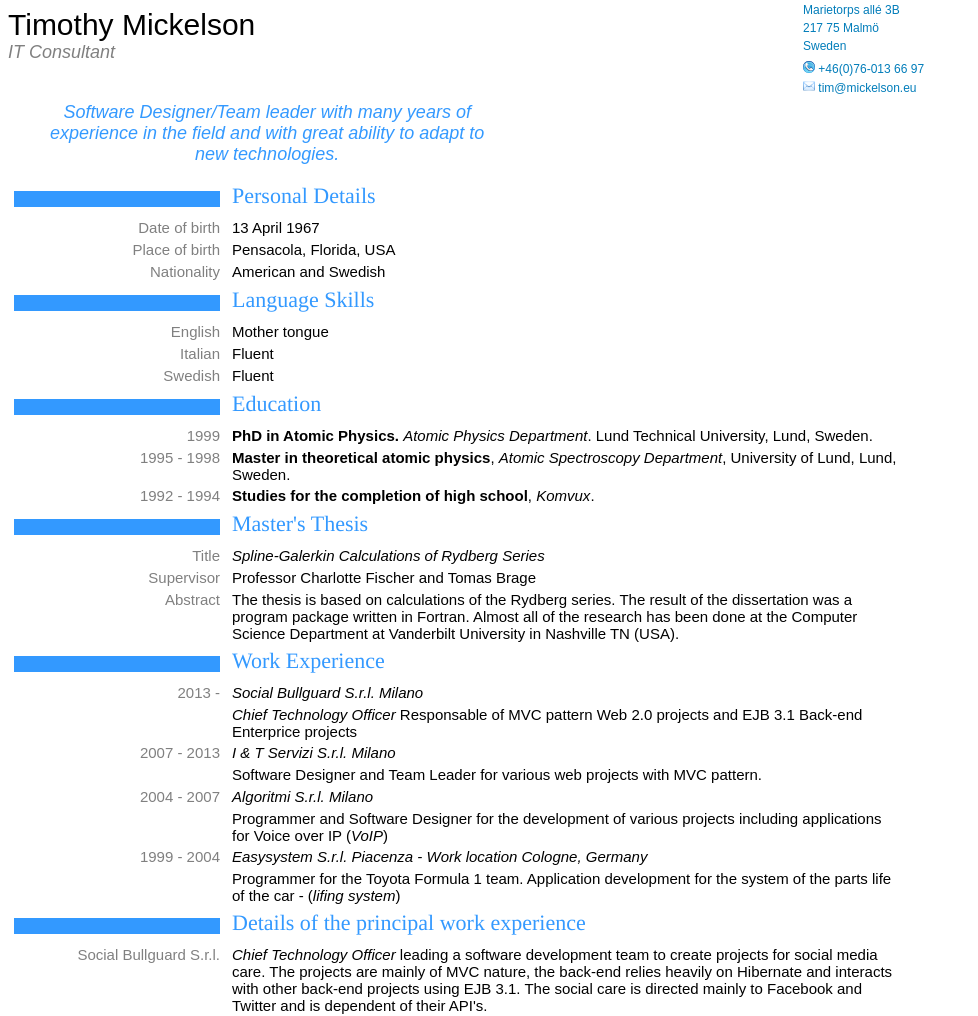
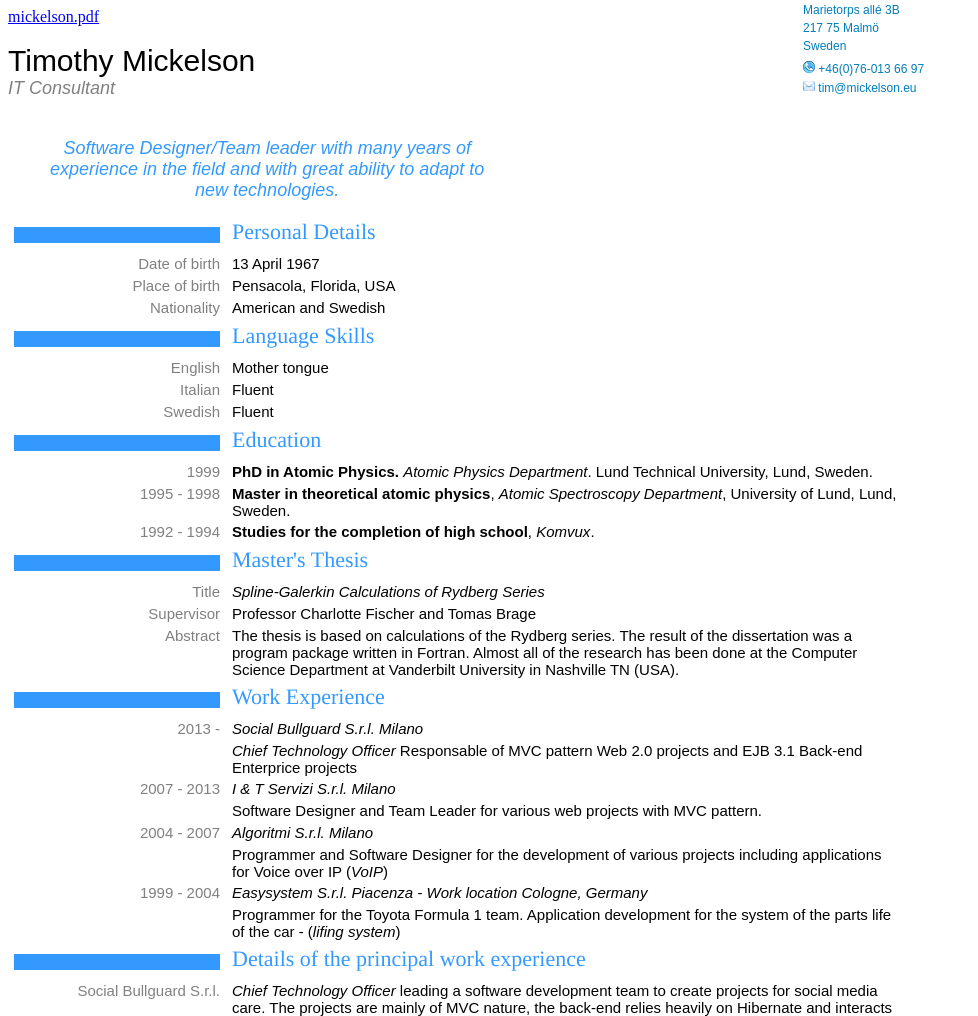
Before and after one commit to tim-mickelson/mickelson-web, a plain HTML site: page curriculum/index.html in a window 1280 px wide. Shown: the top 1016 px of the page, without its empty margins (0-978 px from the left). Drawn offline with Linux system fonts and the light colour scheme.

Commit message:
Download PDF

```diff
--- a/curriculum/index.html
+++ b/curriculum/index.html
@@ -17,6 +17,10 @@
 		</script>
 	</head>
 	<body>
+		<div>
+			<a href="mickelson.pdf">mickelson.pdf</a>
+			<br><br>
+		</div>
 		<div class="name">
 			Timothy Mickelson
 		</div>
```
